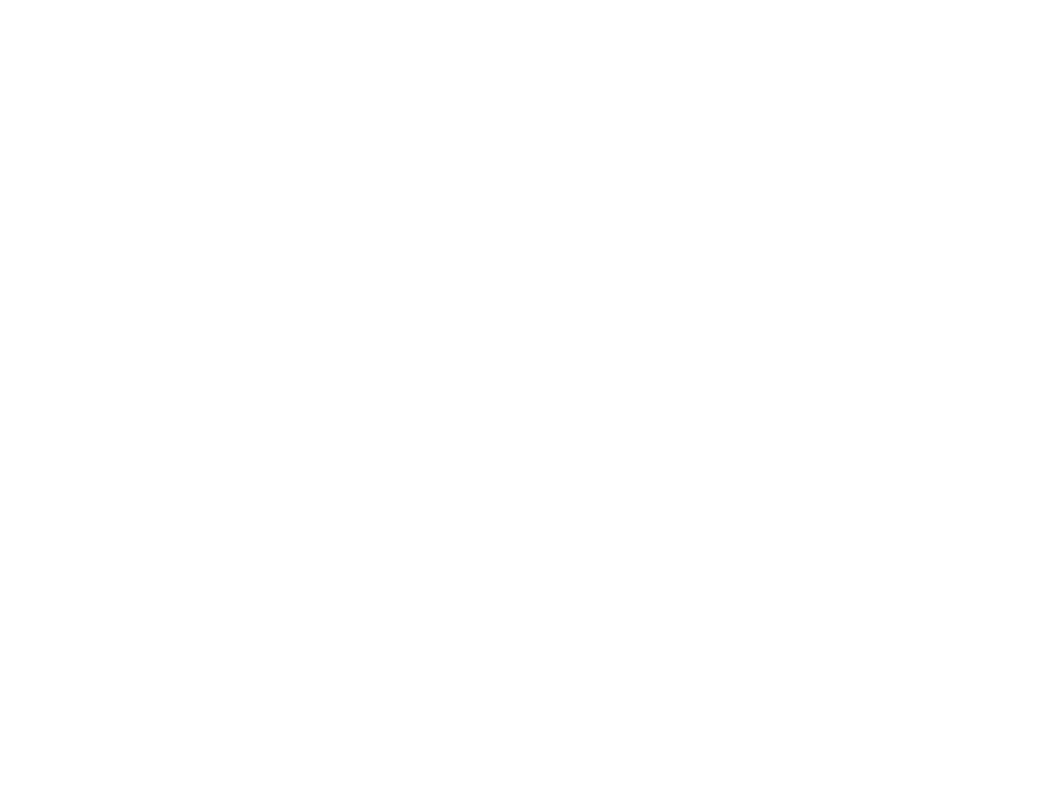
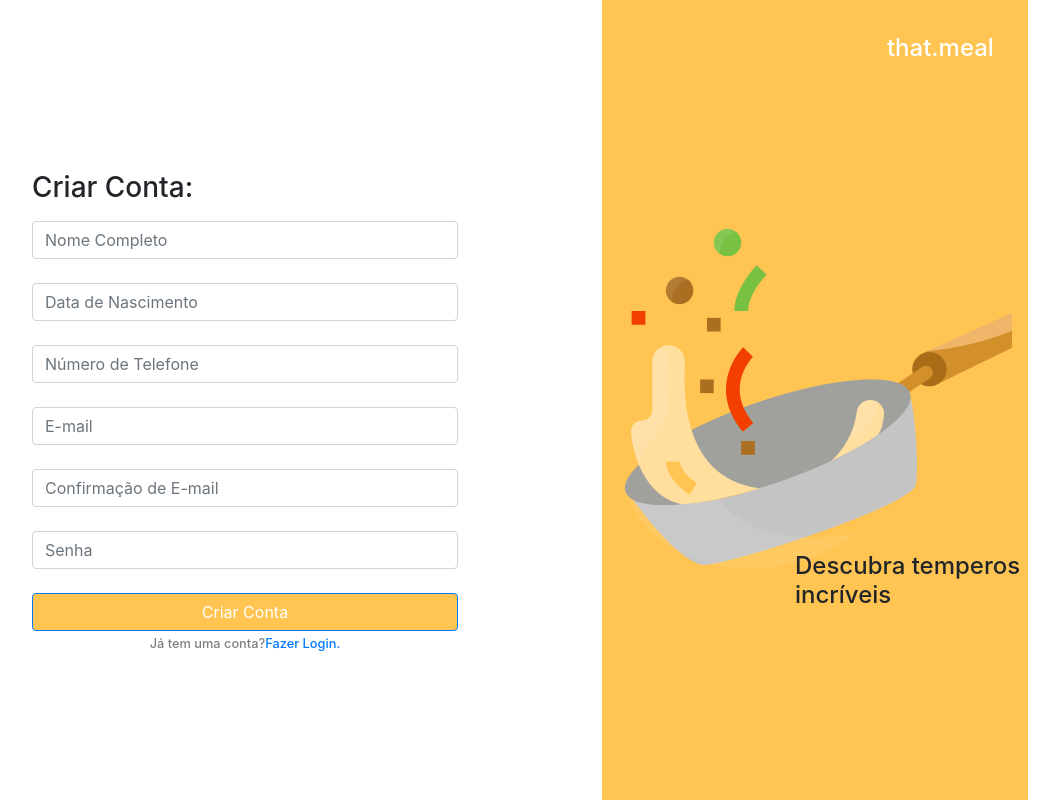
Before and after one commit to ItanuRomero/that-meal, a Nuxt app in the folder web/: page /signUp in a window 1280 px wide. Before the commit this address had no page. Shown: the whole page, without its empty margins (167-1226 px from the left). Built offline with nearby package versions, Linux system fonts and the light colour scheme.

Commit message:
Redefinição de senha e cadastro de novo usuário

```diff
--- a/web/components/user/formLogin.vue
+++ b/web/components/user/formLogin.vue
@@ -20,12 +20,12 @@
               placeholder="Senha"
               trim
             ></b-form-input>
-            <NuxtLink to="/esqueci-minha-senha"
+            <NuxtLink to="/redefinirSenha"
               ><h4 id="esqueciMinhaSenha">Esqueci minha senha</h4></NuxtLink
             >
             <b-button block variant="primary" id="LoginButton">Login</b-button>
             <h4 id="h4CrieUmaConta">
-              Não tem uma conta?<NuxtLink to="/crie-uma-conta">
+              Não tem uma conta?<NuxtLink to="/signup">
                 Crie uma</NuxtLink
               >
             </h4>
--- /dev/null
+++ b/web/components/user/formRedefinirSenha.vue
@@ -0,0 +1,91 @@
+<template>
+  <div>
+    <b-container id="ContainerLogin">
+      <b-row align-v="start" id="rowRedefinirSenha">
+        <b-col id="colRedefinirSenha">
+          <div role="group">
+            <label for="input-live"><h3>Redefinir Senha:</h3></label>
+            <b-form-input
+              id="input-live"
+              aria-describedby="input-live-help input-live-feedback"
+              placeholder="Digite seu E-mail"
+              trim
+            ></b-form-input>
+          </div>
+          <br>
+          <b-button block variant="primary" id="ConfirmarButton">Confirmar</b-button>
+          <h4 id="h4Voltar">
+              <NuxtLink to="/login">
+                Volte ao início.</NuxtLink
+              >
+            </h4>
+        </b-col>
+        <b-col align-self="stretch">
+          <div id="imgLogin">
+            <h4 id="textThatMeal">that.meal</h4>
+            <h4 id="textDescrubra">Descubra temperos<br />incríveis</h4>
+          </div>
+        </b-col>
+      </b-row>
+    </b-container>
+  </div>
+</template>
+
+<script>
+export default {
+  name: 'FormRedefinirSenha',
+}
+</script>
+
+<style>
+#ConfirmarButton {
+  background-color: #ffc452 !important;
+}
+
+#colRedefinirSenha {
+  margin-top: 15%;
+  margin-right: 10%;
+  margin-left: 10%;
+}
+
+#colDivis {
+  width: 10px;
+}
+
+#imgLogin {
+  height: 100%;
+  width: 100%;
+  background: url('~assets/logo.png') no-repeat;
+  background-position: center;
+  background-color: #ffc452;
+}
+#rowRedefinirSenha {
+  height: 100vh;
+}
+
+#textThatMeal {
+  color: white;
+  display: flex;
+  align-content: right;
+  justify-content: right;
+  padding-right: 8%;
+  padding-top: 8%;
+}
+
+#textDescrubra {
+  position: absolute;
+  bottom: 0;
+  right: 0;
+  padding-bottom: 40%;
+  padding-right: 5%;
+}
+
+#h4Voltar {
+  display: flex;
+  align-content: center;
+  justify-content: center;
+  font-size: 0.8rem;
+  color: gray;
+  padding-top: 5px;
+}
+</style>
--- /dev/null
+++ b/web/components/user/formSignUp.vue
@@ -0,0 +1,144 @@
+<template>
+  <div>
+    <b-container id="ContainerLogin">
+      <b-row align-v="start" id="rowCriarConta">
+        <b-col id="colCriarConta">
+          <div role="group">
+            <label for="input-live"><h3>Criar Conta:</h3></label>
+            <b-form-input
+              id="input-live"
+              aria-describedby="input-live-help input-live-feedback"
+              placeholder="Nome Completo"
+              trim
+            ></b-form-input>
+          </div>
+          <br />
+          <div role="group">
+            <b-form-input
+              id="input-live"
+              aria-describedby="input-live-help input-live-feedback"
+              placeholder="Data de Nascimento"
+              trim
+            ></b-form-input>
+            <br>
+          <div role="group">
+            <b-form-input
+              id="input-live"
+              aria-describedby="input-live-help input-live-feedback"
+              placeholder="Número de Telefone"
+              trim
+            ></b-form-input>
+          </div>
+          <br>
+          <div role="group">
+            <b-form-input
+              id="input-live"
+              aria-describedby="input-live-help input-live-feedback"
+              placeholder="E-mail"
+              trim
+            ></b-form-input>
+          </div>
+          <br>
+          <div role="group">
+            <b-form-input
+              id="input-live"
+              aria-describedby="input-live-help input-live-feedback"
+              placeholder="Confirmação de E-mail"
+              trim
+            ></b-form-input>
+          </div>
+          <br>
+          <div role="group">
+            <b-form-input
+              id="input-live"
+              aria-describedby="input-live-help input-live-feedback"
+              placeholder="Senha"
+              trim
+            ></b-form-input>
+          </div>
+          <br>
+            <b-button block variant="primary" id="CriarContaButton">Criar Conta</b-button>
+            <h4 id="h4FazerLogin">
+              Já tem uma conta? <NuxtLink to="/login">
+                Fazer Login.</NuxtLink
+              >
+            </h4>
+          </div>
+        </b-col>
+        <b-col align-self="stretch">
+          <div id="imgLogin">
+            <h4 id="textThatMeal">that.meal</h4>
+            <h4 id="textDescrubra">Descubra temperos<br />incríveis</h4>
+          </div>
+        </b-col>
+      </b-row>
+    </b-container>
+  </div>
+</template>
+
+<script>
+export default {
+  name: 'FormSignUp',
+}
+</script>
+
+<style>
+#CriarContaButton {
+  background-color: #ffc452 !important;
+}
+
+#colCriarConta {
+  margin-top: 15%;
+  margin-right: 10%;
+  margin-left: 10%;
+}
+
+#colDivis {
+  width: 10px;
+}
+#h4FazerLogin {
+  display: flex;
+  align-content: center;
+  justify-content: center;
+  font-size: 0.8rem;
+  color: gray;
+  padding-top: 5px;
+}
+
+#esqueciMinhaSenha {
+  display: flex;
+  align-content: center;
+  justify-content: right;
+  font-size: 0.8rem;
+  font-style: normal;
+  padding-top: 2px;
+}
+
+#imgLogin {
+  height: 100%;
+  width: 100%;
+  background: url('~assets/logo.png') no-repeat;
+  background-position: center;
+  background-color: #ffc452;
+}
+#rowCriarConta {
+  height: 100vh;
+}
+
+#textThatMeal {
+  color: white;
+  display: flex;
+  align-content: right;
+  justify-content: right;
+  padding-right: 8%;
+  padding-top: 8%;
+}
+
+#textDescrubra {
+  position: absolute;
+  bottom: 0;
+  right: 0;
+  padding-bottom: 40%;
+  padding-right: 5%;
+}
+</style>
--- /dev/null
+++ b/web/pages/redefinirSenha.vue
@@ -0,0 +1,15 @@
+<template>
+  <div>
+    <FormRedefinirSenha></FormRedefinirSenha>
+  </div>
+</template>
+
+<script>
+import FormRedefinirSenha from "../components/user/FormRedefinirSenha.vue"
+export default {
+  name: 'IndexPage',
+  components:{
+      FormRedefinirSenha
+  }
+}
+</script>
--- /dev/null
+++ b/web/pages/signUp.vue
@@ -0,0 +1,15 @@
+<template>
+  <div>
+    <FormSignUp></FormSignUp>
+  </div>
+</template>
+
+<script>
+import FormSignUp from "../components/user/FormSignUp.vue"
+export default {
+  name: 'IndexPage',
+  components:{
+      FormSignUp
+  }
+}
+</script>
```
